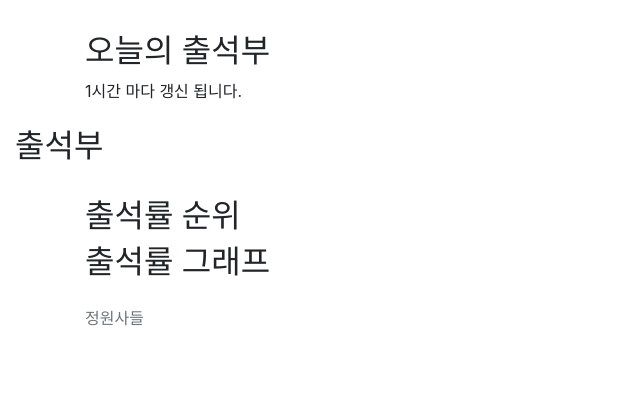
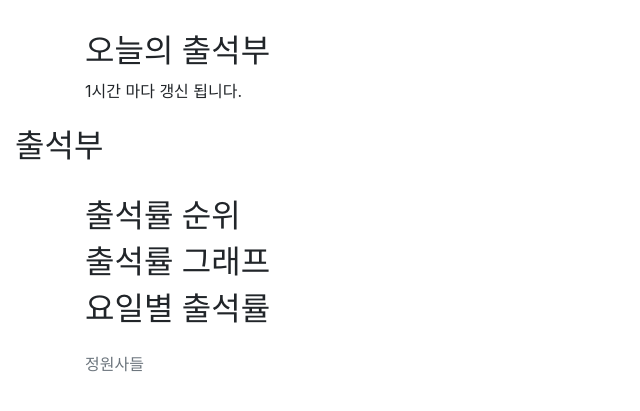
Before and after one commit to junho85/garden4, a Django app: template garden4-backend/attendance/templates/attendance/index.html in a window 1280 px wide. Shown: the part 235-646 px from the top of the page, without its empty margins (0-640 px from the left). Run offline with Django 3.2, Linux system fonts and the light colour scheme; the template is opened without the code that fills it, so the values that code supplies are empty; some libraries are stand-ins or nearby versions.

Commit message:
요일별 출석률 #10

```diff
--- a/garden4-backend/attendance/templates/attendance/index.html
+++ b/garden4-backend/attendance/templates/attendance/index.html
@@ -4,6 +4,9 @@
 <script type="text/javascript" src="https://www.gstatic.com/charts/loader.js"></script>
 
 <script>
+    // 구글 차트
+    google.charts.load('current', {'packages': ['corechart', 'bar']});
+
     $(document).ready(function () {
         get_users();
         get_attendances();
@@ -88,6 +91,79 @@ ${item.user}</td>`;
         $("#rank").html(rank_html);
     }
 
+    // 출석률 차트 그리기
+    function draw_attendance_chart(context) {
+
+        // 출석률 그래프
+        google.charts.setOnLoadCallback(drawChart);
+
+        function drawChart() {
+            const chartData = new google.visualization.DataTable();
+            chartData.addColumn('string', 'Dates');
+            chartData.addColumn('number', '출석률');
+            chartData.addColumn({type: 'string', role: 'annotation'});
+            chartData.addRows(context.daily_rate);
+
+            const options = {
+                title: '정원사들 출석률',
+                hAxis: {title: 'Dates'},
+                vAxis: {title: '출석률', maxValue: 100, minValue: 0},
+                legend: 'none',
+                width: "100%",
+                height: 400,
+                displayAnnotations: true,
+                trendlines: {1: {}}    // Draw a trendline for data series 0.
+            };
+
+            const chart = new google.visualization.LineChart(document.getElementById('chart_div'));
+            chart.draw(chartData, options);
+        }
+    }
+
+    // 요일별 출석률
+    function draw_attendance_rate_by_weekdays(context) {
+        let html = "";
+        let weeks = ['일', '월', '화', '수', '목', '금', '토'];
+
+        let rate_by_weeks = []; // 요일별 출석률 [week, rate, rate.toString() + "%"]
+
+        $.each(weeks, function (idx, week) {
+            let attendance_count = context.attendance_count_by_weekdays[idx];
+            let weekday_count = context.count_by_weekdays[idx];
+            let rate_by_weekday = Math.round(attendance_count/weekday_count*100);
+            html += `${week} ${rate_by_weekday}%<br>`;
+
+            rate_by_weeks.push([week, rate_by_weekday, `${rate_by_weekday}%`]);
+        });
+
+        // $("#attendance_rate_by_weekdays").html(html);
+
+        // 출석률 그래프
+        google.charts.setOnLoadCallback(drawChart);
+
+        function drawChart() {
+            const chartData = new google.visualization.DataTable();
+            chartData.addColumn('string', '요일');
+            chartData.addColumn('number', '출석률');
+            chartData.addColumn({type: 'string', role: 'annotation'});
+            chartData.addRows(rate_by_weeks);
+
+            const options = {
+                title: '요일별 출석률',
+                hAxis: {title: '요일'},
+                vAxis: {title: '출석률', maxValue: 100, minValue: 0},
+                legend: 'none',
+                width: "100%",
+                height: 400,
+                displayAnnotations: true,
+                trendlines: {1: {}}    // Draw a trendline for data series 0.
+            };
+
+            const chart = new google.visualization.ColumnChart(document.getElementById('attendance_rate_by_weekdays_chart'));
+            chart.draw(chartData, options);
+        }
+    }
+
     // 출석/미출석 그리기
     function draw_attend_noshow(context) {
         let total_attandance_rate = context.total_attend_count / (context.total_attend_count + context.total_noshow_count) * 100;
@@ -138,6 +214,66 @@ ${item.user}</td>`;
         $("#today_attendance").html(today_attendance_html);
     }
 
+    // 전체 출석부 그리기
+    function draw_attendance(data, context) {
+        // 출석부 table 그리기
+        let html = `<table id="attendance-table" class="table table-sm table-striped attendance-table">
+<thead>
+<tr>
+<th>No</th>
+<th>user</th>
+<th>출석률</th>
+<th>순위</th>
+`;
+        // 날짜 헤더
+        $.each(context.formatted_dates, function(idx, formatted_date) {
+            html += `<th class="attendance_date">${formatted_date}</th>`;
+        });
+        html += `</tr></thead>
+<tbody>
+`;
+
+        $.each(data, function(index, data_row) {
+            let attendances_cell_html = "";
+            $.each(context.formatted_dates, function (idx, formatted_date) {
+                if (formatted_date in data_row.attendances) {
+                    attendances_cell_html += `<td title="${data_row.attendances[formatted_date]}">O</td>`;
+                } else {
+                    attendances_cell_html += `<td>X</td>`;
+                }
+            });
+
+            html += `<tr data-count="${data_row.count}" data-user="${data_row.user}" class="user">`;
+            html += `<td>${index + 1}</td>`;
+            html += `<td>
+<a href="/attendance/users/${data_row.user}" target="_blank">
+${data_row.user}
+</a></td>`;
+            html += `<td>${Math.round(data_row.rate)}%</td>`;
+            html += `<td class="rank">${data_row.rank}</td>`;
+            html += attendances_cell_html;
+            html += `</tr>`;
+        });
+
+        // 날짜별 출석률
+        let daily_rate = [];
+        let daily_rate_html = `<td></td>
+<td></td>
+<td></td>`; // 빈칸들
+
+        daily_rate_html += "<td>출석률</td>";
+        $.each(context.formatted_dates, function(idx, formatted_date) {
+            let rate = (context.daily_count[formatted_date] / data.length) * 100;
+            daily_rate_html += `<td>${Math.round(rate)}%</td>`;
+
+            daily_rate.push([formatted_date, rate, rate.toString() + "%"]);
+        });
+
+        html += `<tr>${daily_rate_html}</tr>`;
+        html += "</tbody></table>";
+        $("#attendance").html(html);
+    }
+
     // 전체 출석부 조회
     function get_attendances() {
         $.ajax({
@@ -160,6 +296,10 @@ ${item.user}</td>`;
                 formatted_dates: [], // 시작일~어제 까지 YYYY-MM-DD 리스트
                 total_days: 100, // 100일간 진행함
                 progressed_days: 0, // 진행 일수
+                daily_count: {}, // 날짜별 출석 카운트
+                daily_rate: [], // 날짜별 출석률 [formatted_date, rate, rate.toString() + "%"]
+                count_by_weekdays: {}, // 요일 갯수
+                attendance_count_by_weekdays: {}, // 요일별 출석수
             };
 
             // 출석부 날짜 범위 2019.10.01 ~ 어제
@@ -172,20 +312,42 @@ ${item.user}</td>`;
 
             // data 에 rate, count 추가
             let counts_by_user = [];
-            let daily_count = {};
             let today_attendances = []; // 오늘 출석 데이터
 
+            // 유저 단위 loop
             $.each(data, function(index, data_row) {
                 let count_by_user = 0;
+                // 유저의 날짜별 출석 데이터 조회
                 $.each(context.formatted_dates, function (idx, formatted_date) {
+                    let weekday = new Date(formatted_date).getDay(); // 요일
+                    // 요일 갯수 카운트
+                    if (weekday in context.count_by_weekdays) {
+                        context.count_by_weekdays[weekday]++;
+                    } else {
+                        context.count_by_weekdays[weekday] = 1;
+                    }
+
                     if (formatted_date in data_row.attendances) {
+                        // 유저의 출석 카운트
                         count_by_user++;
-                        if (!(formatted_date in daily_count)) {
-                            daily_count[formatted_date] = 0;
+
+                        // 해당 날짜의 출석 데이터가 있으면 출석
+                        if (weekday in context.attendance_count_by_weekdays) {
+                            context.attendance_count_by_weekdays[weekday]++;
+                        } else {
+                            context.attendance_count_by_weekdays[weekday] = 1;
                         }
-                        daily_count[formatted_date]++;
+
+                        // 날짜별 카운트
+                        if (!(formatted_date in context.daily_count)) {
+                            context.daily_count[formatted_date] = 0;
+                        }
+                        context.daily_count[formatted_date]++;
+
+                        // 전체 출석 카운트
                         context.total_attend_count++;
                     } else {
+                        // 전체 미출석 카운트
                         context.total_noshow_count++;
                     }
                 });
@@ -209,62 +371,13 @@ ${item.user}</td>`;
                 data_row["rank"] = get_rank(data_row.count, counts_by_user);
             });
 
-            // table 그리기
-            let html = `<table id="attendance-table" class="table table-sm table-striped attendance-table">
-<thead>
-<tr>
-<th>No</th>
-<th>user</th>
-<th>출석률</th>
-<th>순위</th>
-`;
-            // 날짜 헤더
-            $.each(context.formatted_dates, function(idx, formatted_date) {
-                html += `<th class="attendance_date">${formatted_date}</th>`;
-            });
-            html += `</tr></thead>
-<tbody>
-`;
-
-            $.each(data, function(index, data_row) {
-                let attendances_cell_html = "";
-                $.each(context.formatted_dates, function (idx, formatted_date) {
-                    if (formatted_date in data_row.attendances) {
-                        attendances_cell_html += `<td title="${data_row.attendances[formatted_date]}">O</td>`;
-                    } else {
-                        attendances_cell_html += `<td>X</td>`;
-                    }
-                });
-
-                html += `<tr data-count="${data_row.count}" data-user="${data_row.user}" class="user">`;
-                html += `<td>${index + 1}</td>`;
-                html += `<td>
-<a href="/attendance/users/${data_row.user}" target="_blank">
-${data_row.user}
-</a></td>`;
-                html += `<td>${Math.round(data_row.rate)}%</td>`;
-                html += `<td class="rank">${data_row.rank}</td>`;
-                html += attendances_cell_html;
-                html += `</tr>`;
+            $.each(context.formatted_dates, function (idx, formatted_date) {
+                let rate = (context.daily_count[formatted_date] / data.length) * 100;
+                context.daily_rate.push([formatted_date, rate, rate.toString() + "%"]);
             });
 
-            // 날짜별 출석률
-            let daily_rate = [];
-            let daily_rate_html = `<td></td>
-<td></td>
-<td></td>`; // 빈칸들
-
-            daily_rate_html += "<td>출석률</td>";
-            $.each(context.formatted_dates, function(idx, formatted_date) {
-                let rate = (daily_count[formatted_date] / data.length) * 100;
-                daily_rate_html += `<td>${Math.round(rate)}%</td>`;
-
-                daily_rate.push([formatted_date, rate, rate.toString() + "%"]);
-            });
-
-            html += `<tr>${daily_rate_html}</tr>`;
-            html += "</tbody></table>";
-            $("#attendance").html(html);
+            // 전체 출석부 그리기
+            draw_attendance(data, context);
 
             // 순위별 표시
             draw_rank(data);
@@ -275,35 +388,14 @@ ${data_row.user}
             // 출석/미출석 카운트
             draw_attend_noshow(context);
 
-
-            // 출석률 그래프
-            google.charts.load('current', {'packages': ['corechart']});
-            google.charts.setOnLoadCallback(drawChart);
-
-            function drawChart() {
-                const chartData = new google.visualization.DataTable();
-                chartData.addColumn('string', 'Dates');
-                chartData.addColumn('number', '출석률');
-                chartData.addColumn({type:'string', role:'annotation'});
-                chartData.addRows(daily_rate);
-
-                const options = {
-                    title: '정원사들 출석률',
-                    hAxis: {title: 'Dates'},
-                    vAxis: {title: '출석률', maxValue: 100, minValue: 0},
-                    legend: 'none',
-                    width: "100%",
-                    height: 400,
-                    displayAnnotations: true,
-                    trendlines: {1: {}}    // Draw a trendline for data series 0.
-                };
-
-                const chart = new google.visualization.LineChart(document.getElementById('chart_div'));
-                chart.draw(chartData, options);
-            }
+            // 출석률 차트 그리기
+            draw_attendance_chart(context);
 
             // 오늘 출석 현황
             draw_today_attendance(today_attendances);
+
+            // 요일별 출석률
+            draw_attendance_rate_by_weekdays(context);
         }).fail(function (data) {
             console.log(data);
             alert("출석부 실패");
@@ -337,6 +429,9 @@ ${data_row.user}
     <h2 id="chart_title">출석률 그래프</h2>
     <div id="chart_div"></div>
 
+    <h2 id="attendance_rate_by_weekdays_title">요일별 출석률</h2>
+    <div id="attendance_rate_by_weekdays"></div>
+    <div id="attendance_rate_by_weekdays_chart"></div>
 </div>
 
 {% endblock %}
```
